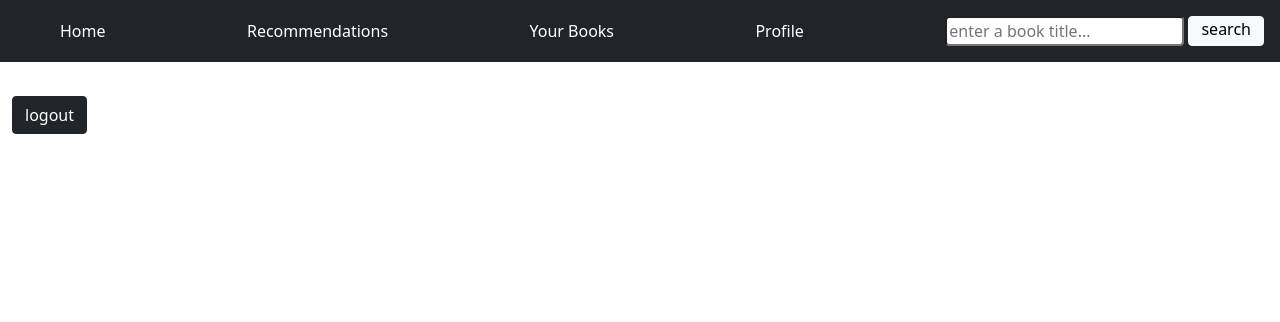
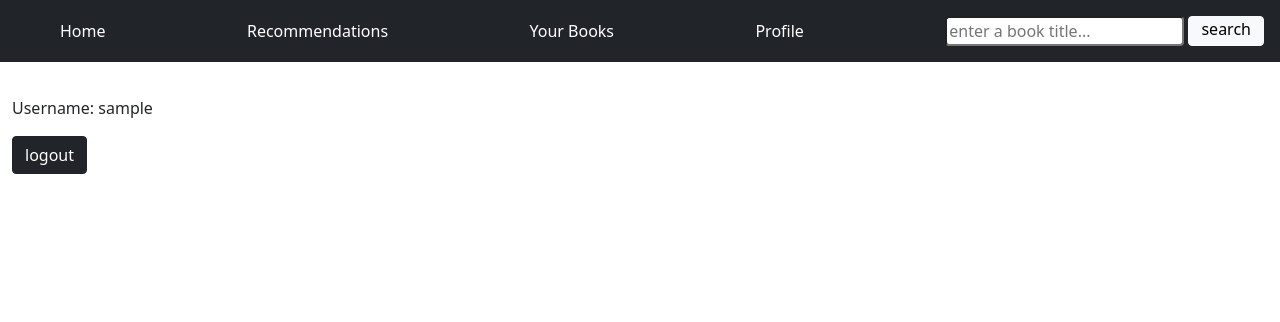
Before and after one commit to BillieEyelash/CS4F2021, a Flask app: page /profile in a window 1280 px wide. Shown: the top 322 px of the page. Run offline with Flask 2, Linux system fonts and the light colour scheme; the visitor is signed in with stand-in values (Sample User, id 1); some libraries are stand-ins or nearby versions.

Commit message:
Display username

```diff
--- a/FinalProject/templates/profile.html
+++ b/FinalProject/templates/profile.html
@@ -4,6 +4,7 @@
 {% endblock %}
 
 {% block body %}
+  <p>Username: {{username}}</p>
   <form action="logout" method='POST'>
     <input class="btn btn-dark" type="submit" value="logout">
   </form>
```
